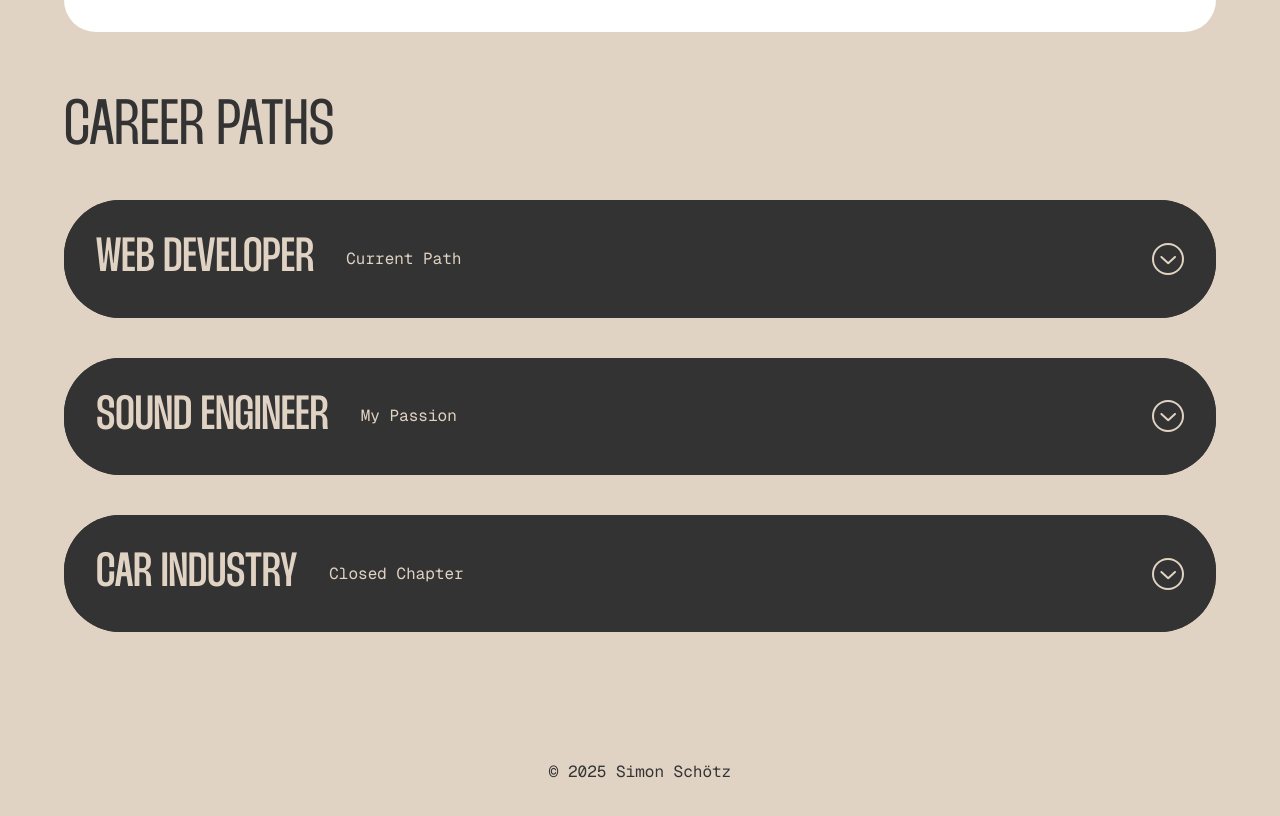
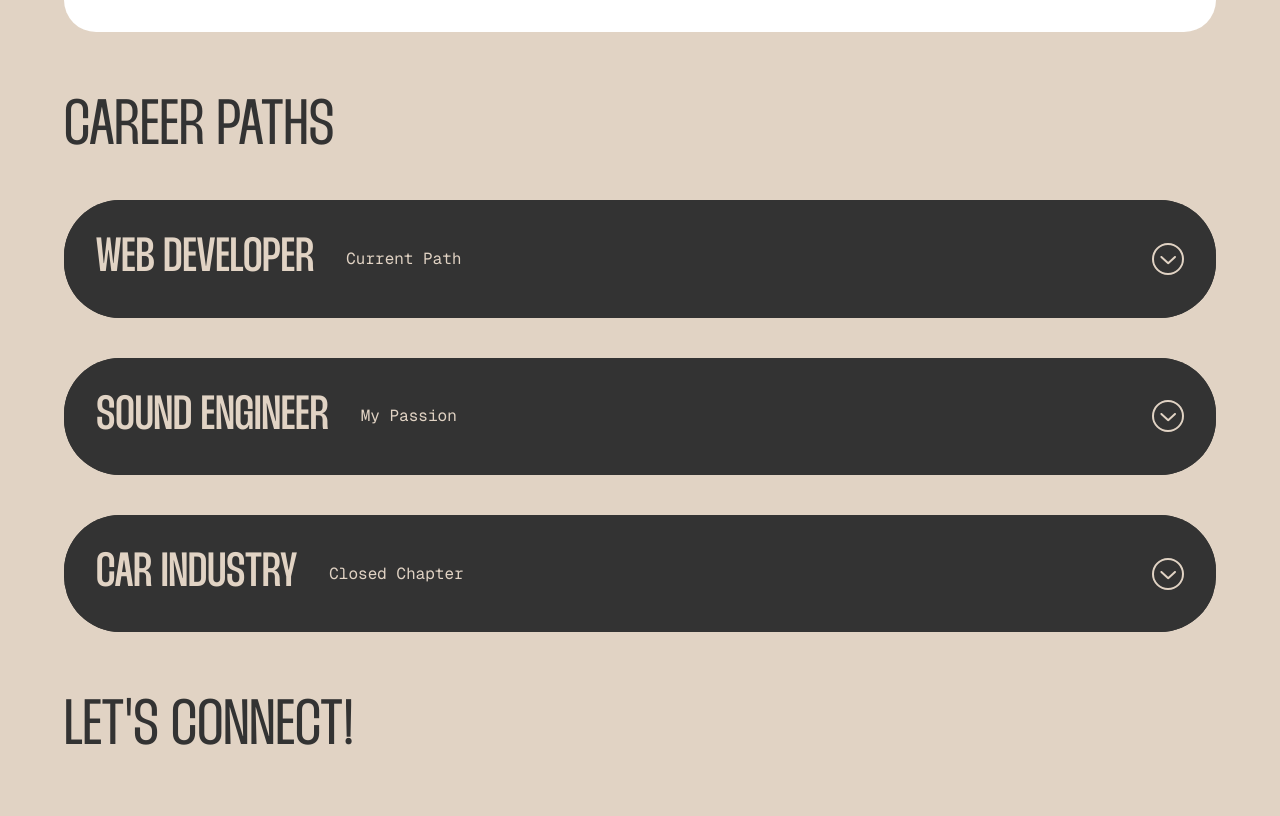
Before and after one commit to SimonSchoetz/simon-schoetz-website-2025, a Next.js app: page / in a window 1280 px wide. Shown: the part 1948-2764 px from the top of the page. Built offline with nearby package versions, Linux system fonts and the light colour scheme.

Commit message:
initiate contact section

```diff
--- /dev/null
+++ b/app/_components/ContactSection.tsx
@@ -0,0 +1,9 @@
+import { H2, Section } from '@/components';
+
+export const ContactSection = () => {
+  return (
+    <Section id='contact'>
+      <H2 text={`Let's connect!`} className='mb-4' />
+    </Section>
+  );
+};
--- a/app/_components/Header.tsx
+++ b/app/_components/Header.tsx
@@ -24,6 +24,10 @@ const NavItems: NavItem[] = [
   {
     id: 'career-paths',
     label: 'Career Paths →',
+  },
+  {
+    id: 'contact',
+    label: 'Contact →',
   },
 ];
 
@@ -78,8 +82,9 @@ export const Header = () => {
     };
 
     window.addEventListener('scroll', handleScroll);
+
     handleScroll(); // Check initial state
-    console.log('end of scrolling');
+
     return () => window.removeEventListener('scroll', handleScroll);
     // eslint-disable-next-line react-hooks/exhaustive-deps
   }, [sectionIds]);
--- a/app/_components/index.ts
+++ b/app/_components/index.ts
@@ -4,3 +4,4 @@ export * from './CareerPathsSection';
 export * from './ProjectsSection';
 export * from './Header';
 export * from './Footer';
+export * from './ContactSection';
--- a/app/page.tsx
+++ b/app/page.tsx
@@ -4,6 +4,7 @@ import {
   PrinciplesSection,
   CareerPathsSection,
   ProjectsSection,
+  ContactSection,
 } from './_components';
 
 const MainPage: NextPage = () => {
@@ -16,6 +17,8 @@ const MainPage: NextPage = () => {
       <ProjectsSection />
 
       <CareerPathsSection />
+
+      <ContactSection />
     </main>
   );
 };
```
